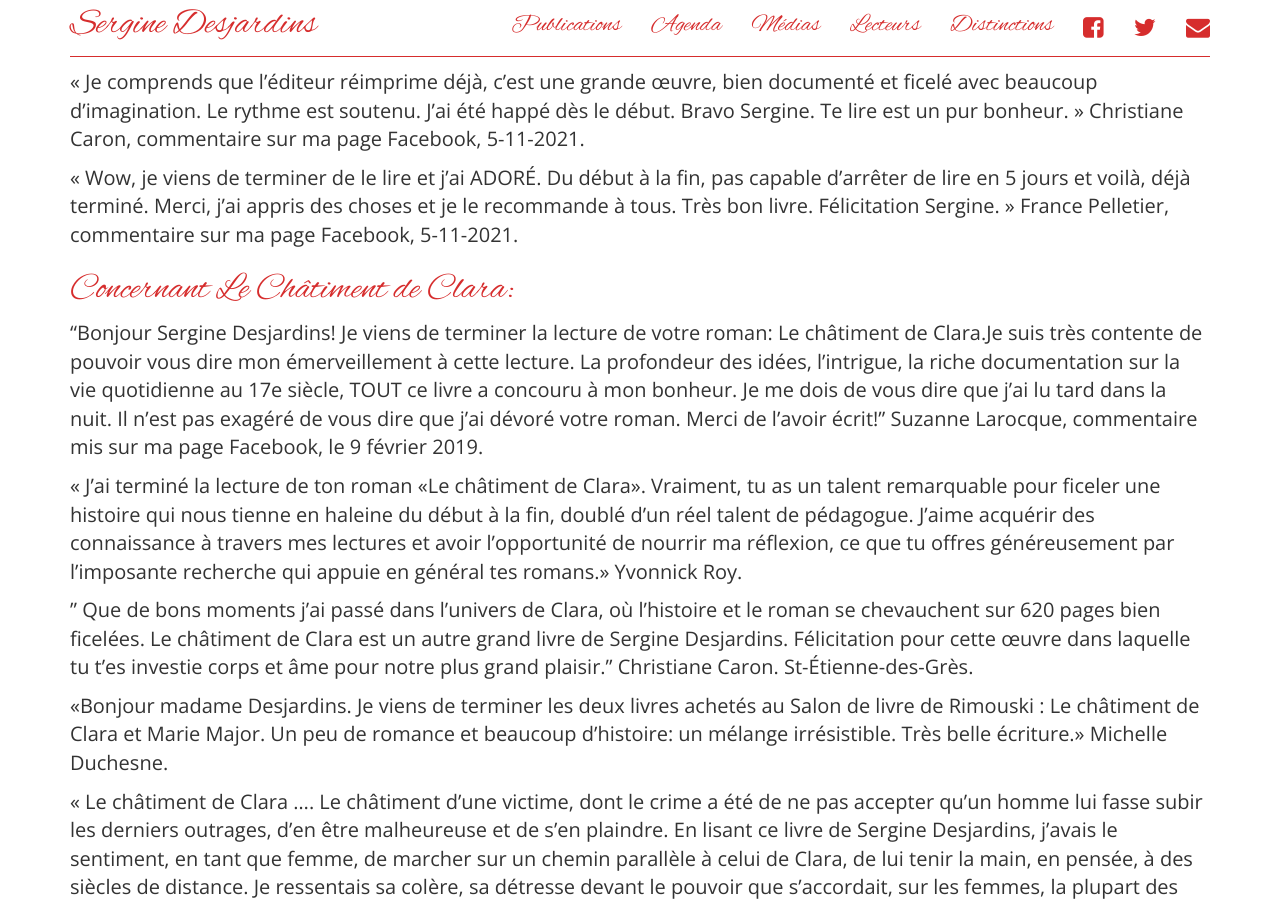
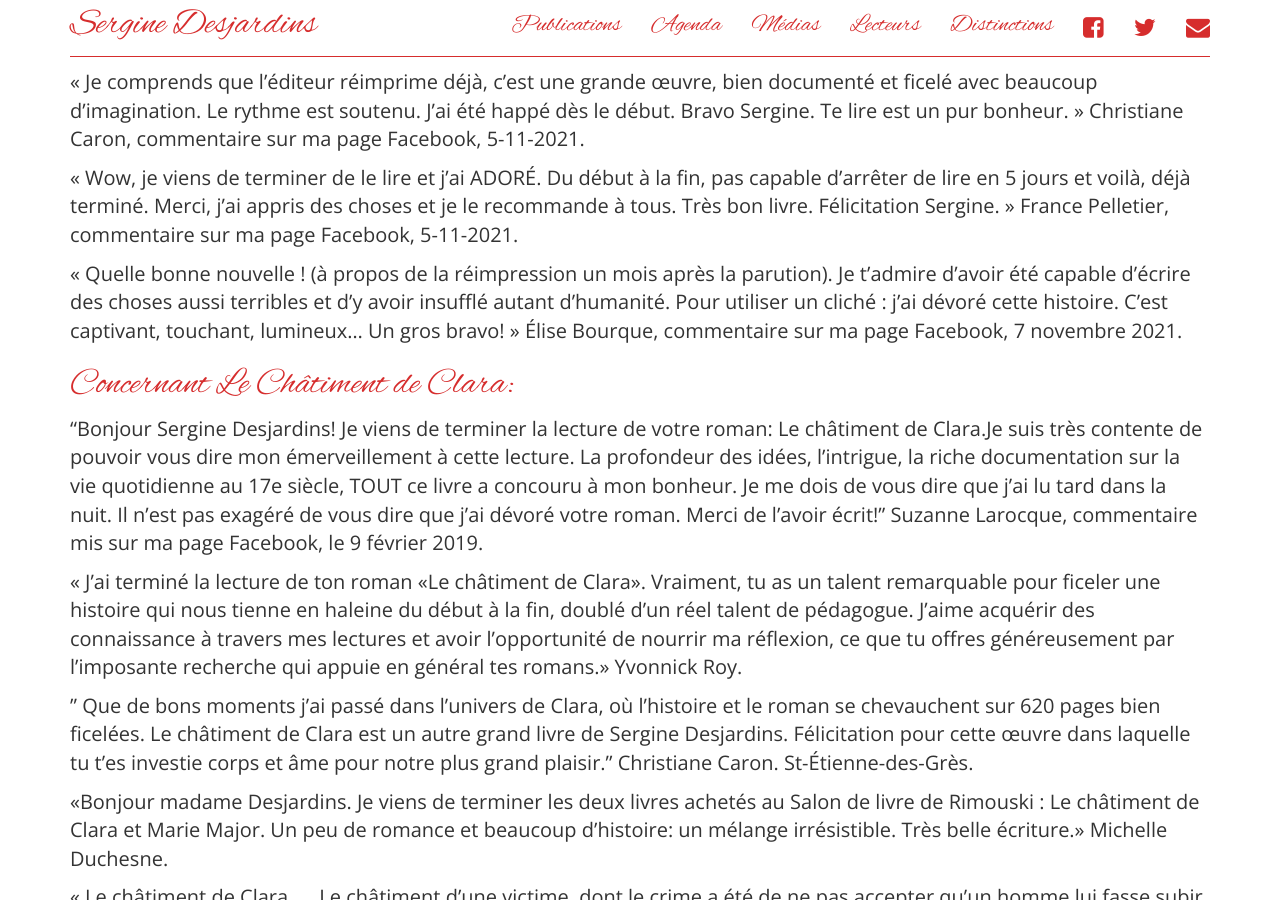
Before and after one commit to serginedesjardins/serginedesjardins.github.io, a Jekyll site: the page built from lecteurs.md, in a window 1280 px wide and 900 px high, scrolled down 2148 px. Built offline with Jekyll 4.4.1, drawn with Linux system fonts in a browser that asks for light colours; nearby versions of some CDN libraries.

Commit message:
Commentaire d'Élise : Un souvenir

```diff
--- a/lecteurs.md
+++ b/lecteurs.md
@@ -49,7 +49,7 @@ Je suis en pleine lecture de ce merveilleux roman. Renée St-Pierre, sur ma page
 
 « Wow, je viens de terminer de le lire et j’ai ADORÉ. Du début à la fin, pas capable d’arrêter de lire en 5 jours et voilà, déjà terminé. Merci, j’ai appris des choses et je le recommande à tous. Très bon livre. Félicitation Sergine. » France Pelletier, commentaire sur ma page Facebook, 5-11-2021.
 
-
+« Quelle bonne nouvelle ! (à propos de la réimpression un mois après la parution). Je t’admire d’avoir été capable d’écrire des choses aussi terribles et d’y avoir insufflé autant d’humanité. Pour utiliser un cliché : j’ai dévoré cette histoire. C’est captivant, touchant, lumineux… Un gros bravo! » Élise Bourque, commentaire sur ma page Facebook, 7 novembre 2021.
 
 # Concernant Le Châtiment de Clara:
 
```
